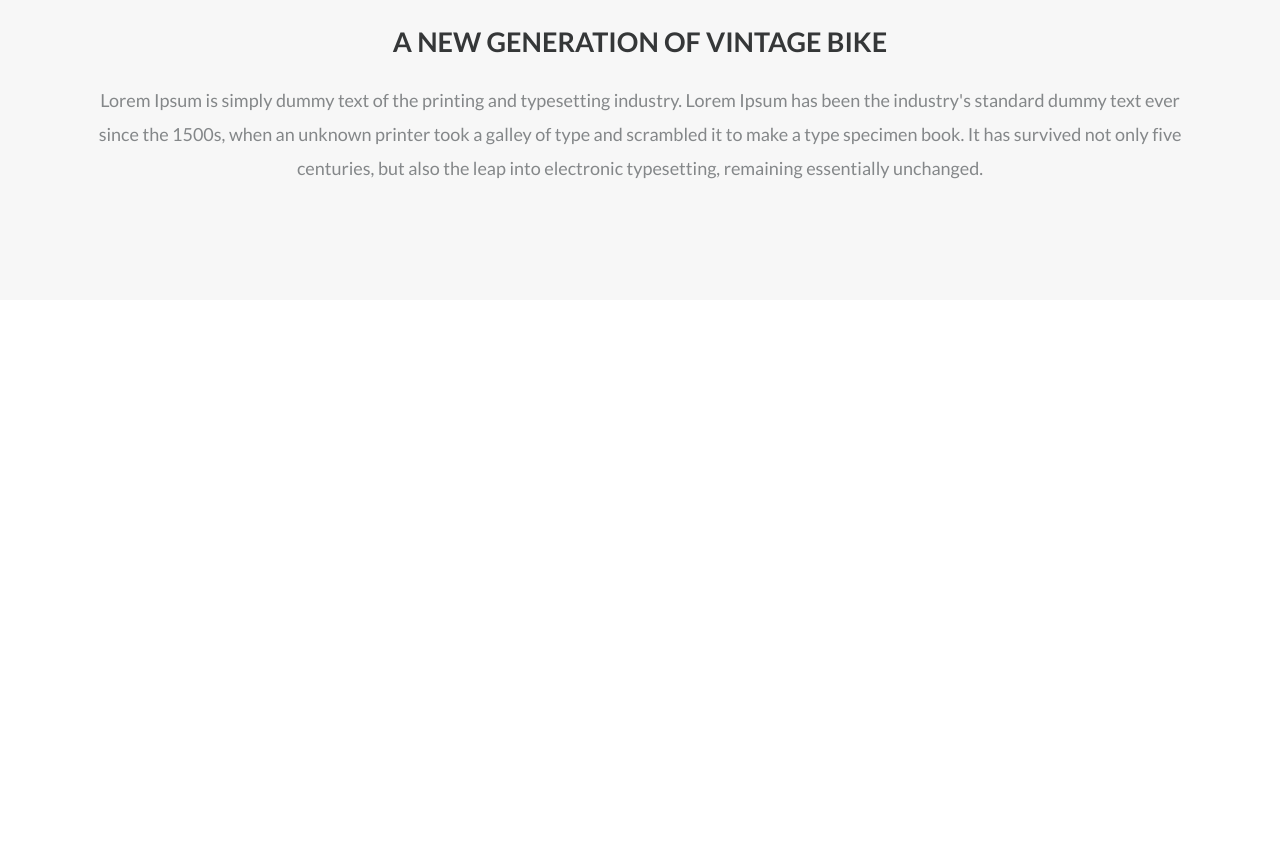
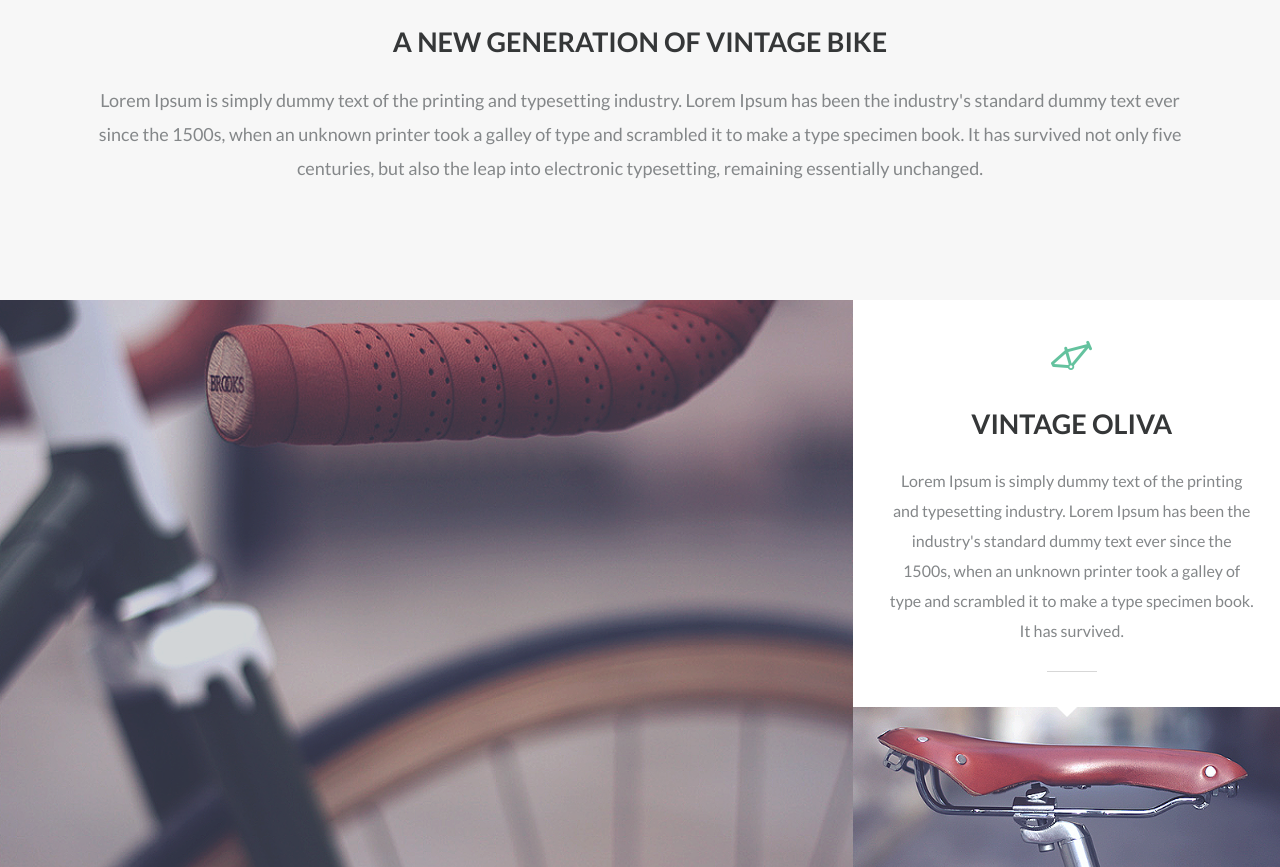
Before and after one commit to NiAlKo/Bicycle, a plain HTML site: page index.html in a window 1280 px wide. Shown: the part 970-1837 px from the top of the page. Before the commit the page ends 1270 px from the top, so only its background shows below. Drawn offline with Linux system fonts and the light colour scheme.

Commit message:
added section works

```diff
--- a/index.html
+++ b/index.html
@@ -41,7 +41,7 @@
             <div class="container">
               <div class="about-us__block block">
                 <div class="block__icon">
-                  <img src="./img/icon/about-us/icon-title.png" alt="" srcset="" />
+                  <img src="./img/icon/about-us/icon-title.png" alt="chain" />
                 </div>
                 <h2 class="block__title">A NEW GENERATION OF VINTAGE BIKE</h2>
                 <p class="block__text">
@@ -50,6 +50,36 @@
                   a type specimen book. It has survived not only five centuries, but also the leap into electronic typesetting,
                   remaining essentially unchanged.
                 </p>
+              </div>
+            </div>
+          </section>
+          <section class="work">
+            <div class="work__row">
+              <div class="work__column work__column--b">
+                <a href="" class="work__item item">
+                  <span class="item__logo">
+                    <img src="./img/icon/work/bike1/logo.png" alt="bicycle company" />
+                  </span>
+                  <span class="item__img ibg">
+                    <img src="./img/works/bicke1/layer-1.png" alt="bike bicycle company" />
+                  </span>
+                </a>
+              </div>
+              <div class="work__column">
+                <div class="work__content block">
+                  <div class="block__icon">
+                    <img src="./img/icon/work/bike1/icon-title.png" alt="frame" />
+                  </div>
+                  <h2 class="block__title">vintage Oliva</h2>
+                  <p class="block__text block__text--j">
+                    Lorem Ipsum is simply dummy text of the printing and typesetting industry. Lorem Ipsum has been the industry's
+                    standard dummy text ever since the 1500s, when an unknown printer took a galley of type and scrambled it to
+                    make a type specimen book. It has survived.
+                  </p>
+                </div>
+                <div class="work__img ibg">
+                  <img src="./img/works/bicke1/layer-2.jpg" alt="bike bicycle company" />
+                </div>
               </div>
             </div>
           </section>
--- a/sourse/scss/base/_colors.scss
+++ b/sourse/scss/base/_colors.scss
@@ -4,5 +4,9 @@ $text: #848789;
 $title: #353738;
 
 $white: #ffffff;
+
+$line: #d7d7d7;
+
 $bg: #222429;
 $bg-light: #f7f7f7;
+$hover: rgba(100, 194, 158, 0.8);
--- a/sourse/scss/base/_typography.scss
+++ b/sourse/scss/base/_typography.scss
@@ -18,3 +18,8 @@
 %text {
   line-height: 1.889;
 }
+
+%text-j {
+  font-size: 16px;
+  line-height: 1.875;
+}
--- /dev/null
+++ b/sourse/scss/section/_works.scss
@@ -0,0 +1,95 @@
+/**======================-WORK-=================*/
+.work {
+  &__row {
+    display: flex;
+    @media (max-width: 1023px) {
+      flex-direction: column;
+    }
+  }
+
+  &__column {
+    flex: 1 0 33.333%;
+    &--b {
+      flex: 1 0 66.667%;
+    }
+  }
+
+  &__item {
+  }
+
+  &__content {
+    padding: 70px 65px 55px 65px;
+    position: relative;
+    &::after {
+      content: "";
+      position: absolute;
+      width: 0;
+      height: 0;
+      bottom: -10px;
+      left: 50%;
+      margin: 0px 0px 0px -10px;
+      border-top: 10px solid $white;
+      border-left: 10px solid transparent;
+      border-right: 10px solid transparent;
+      z-index: 2;
+    }
+    @media (max-width: 1439px) {
+      padding: 40px 25px 35px 35px;
+    }
+  }
+
+  &__img {
+    padding: 0px 0px 37.51% 0px;
+  }
+}
+.item {
+  display: block;
+  position: relative;
+  height: 100%;
+  &__logo {
+    position: absolute;
+    width: 100%;
+    height: 100%;
+    top: 0;
+    left: 0;
+    display: flex;
+    justify-content: center;
+    align-items: center;
+    z-index: 2;
+    transition: 0.3s all ease;
+    visibility: hidden;
+    opacity: 0;
+    background-color: $hover;
+  }
+  &:hover &__logo {
+    visibility: visible;
+    opacity: 1;
+  }
+  &__img {
+    position: absolute;
+    width: 100%;
+    height: 100%;
+    top: 0;
+    left: 0;
+  }
+  @media (max-width: 1023px) {
+    height: auto;
+    padding: 0px 0px 65% 0px;
+  }
+}
+.block {
+  &__text--j {
+    @extend %text-j;
+    &:after {
+      content: "";
+      display: block;
+      margin: 30px auto 0px auto;
+      width: 50px;
+      height: 1px;
+      background-color: $line;
+      @media (max-width: 1439px) {
+        margin: 25px auto 0px auto;
+      }
+    }
+  }
+}
--- a/sourse/scss/style.scss
+++ b/sourse/scss/style.scss
@@ -67,4 +67,5 @@ body {
 @import "./section/main-screen";
 @import "./section/header";
 @import "./section/aboyt-us";
+@import "./section/works";
 @import "./section/footer";
```
Also changed, not shown: css/style.css, img/icon/work/bike1/icon-title.png (added), img/icon/work/bike1/logo.png (added), img/works/bicke1/layer-1.png (added), img/works/bicke1/layer-2.jpg (added).
